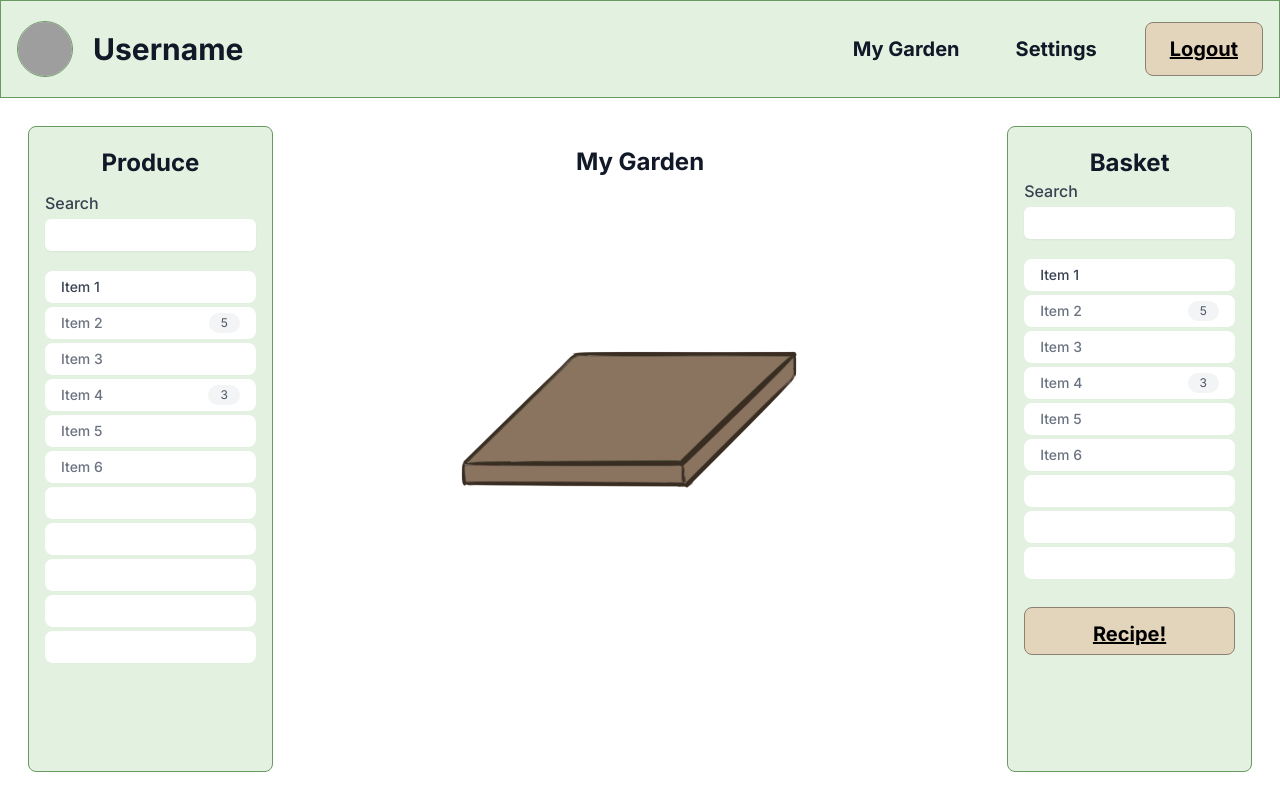
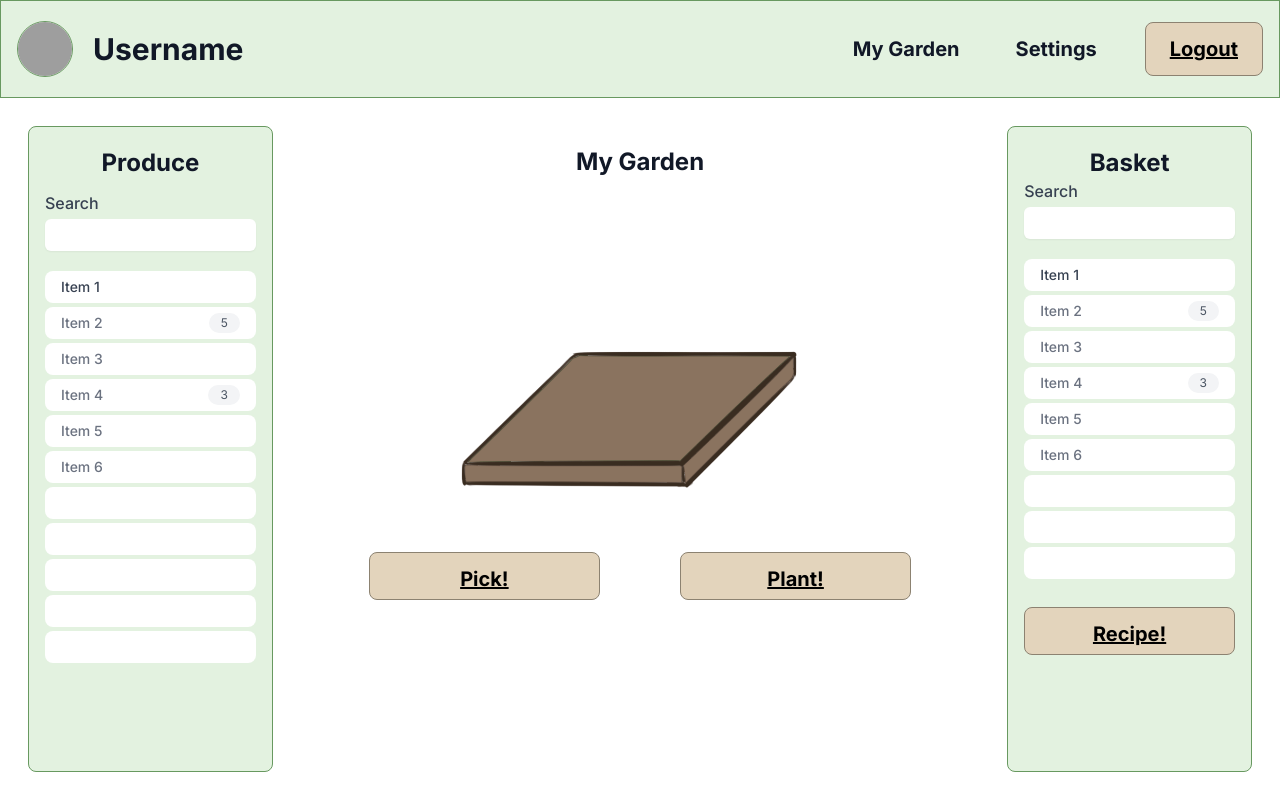
Before and after one commit to Green-atkinson/nwHacks2024, a Next.js app in the folder frontend/: page /account in a window 1280 px wide. Built offline with nearby package versions, Linux system fonts and the light colour scheme; grey boxes are pictures that could not be loaded.

Commit message:
latestupdate

```diff
--- a/frontend/app/account/page.tsx
+++ b/frontend/app/account/page.tsx
@@ -152,6 +152,18 @@ export default function Account() {
           <div className="mx-auto max-w-screen-xl px-4 text-center">
             <h2 className="text-2xl font-bold text-gray-900">My Garden</h2>
             <img src="/images/dirt.png" className="max-w"/>
+            <div className="flex">
+              <button
+                className="block rounded-lg custom-brown px-6 py-3 mx-auto ml-20 mr-10 mt-7 w-full h-12 items-center text-xl font-bold border-brown underline transition hover:shadow-md focus:border-none focus:ring"
+                type="button">
+                Pick!
+              </button>
+              <button
+                className="block rounded-lg custom-brown px-6 py-3 mx-auto ml-10 mr-20 mt-7 w-full h-12 items-center text-xl font-bold border-brown underline transition hover:shadow-md focus:border-none focus:ring"
+                type="button">
+                Plant!
+              </button>
+            </div>
             {/* Add content for Section 2 */}
           </div>
         </div>
```
